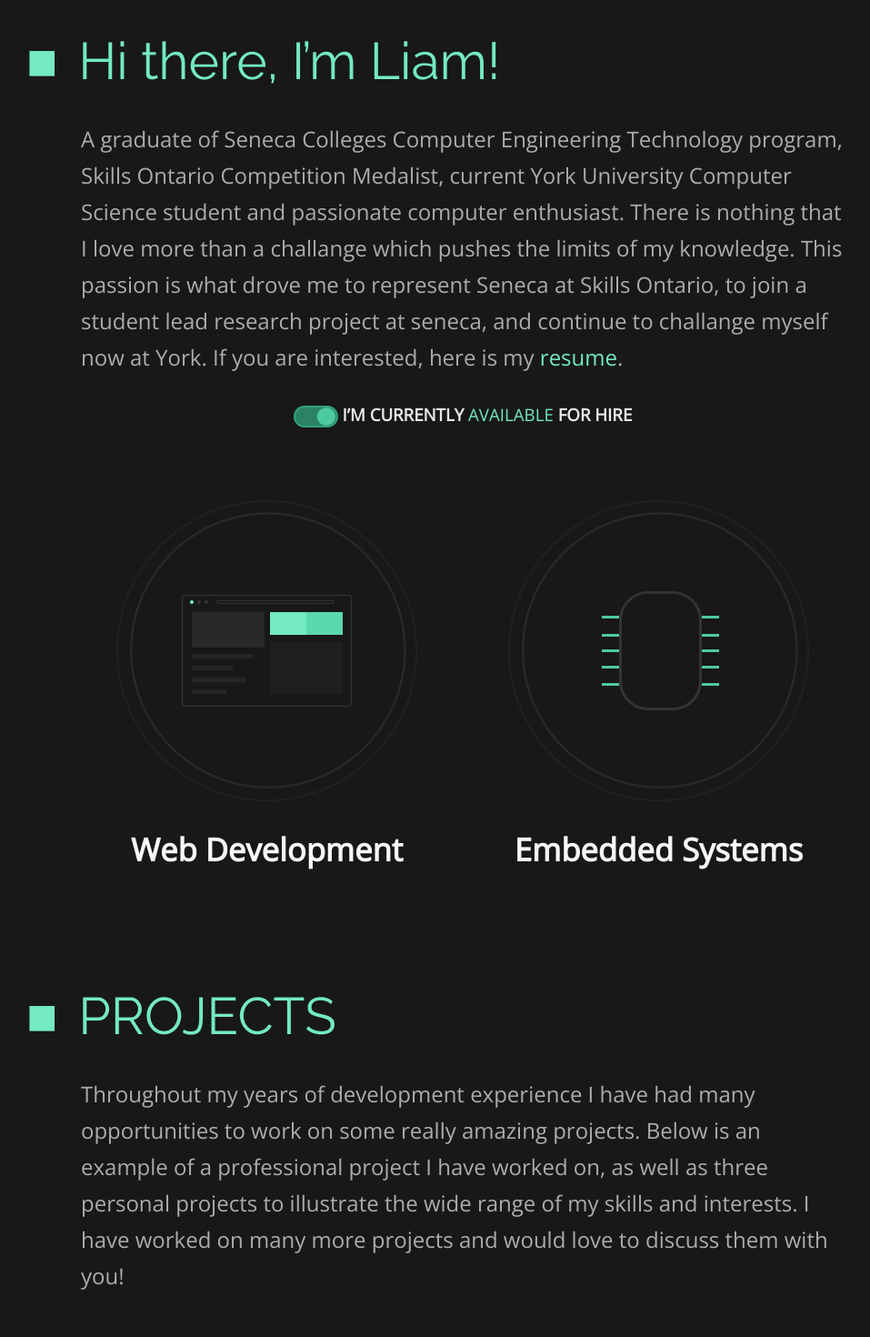
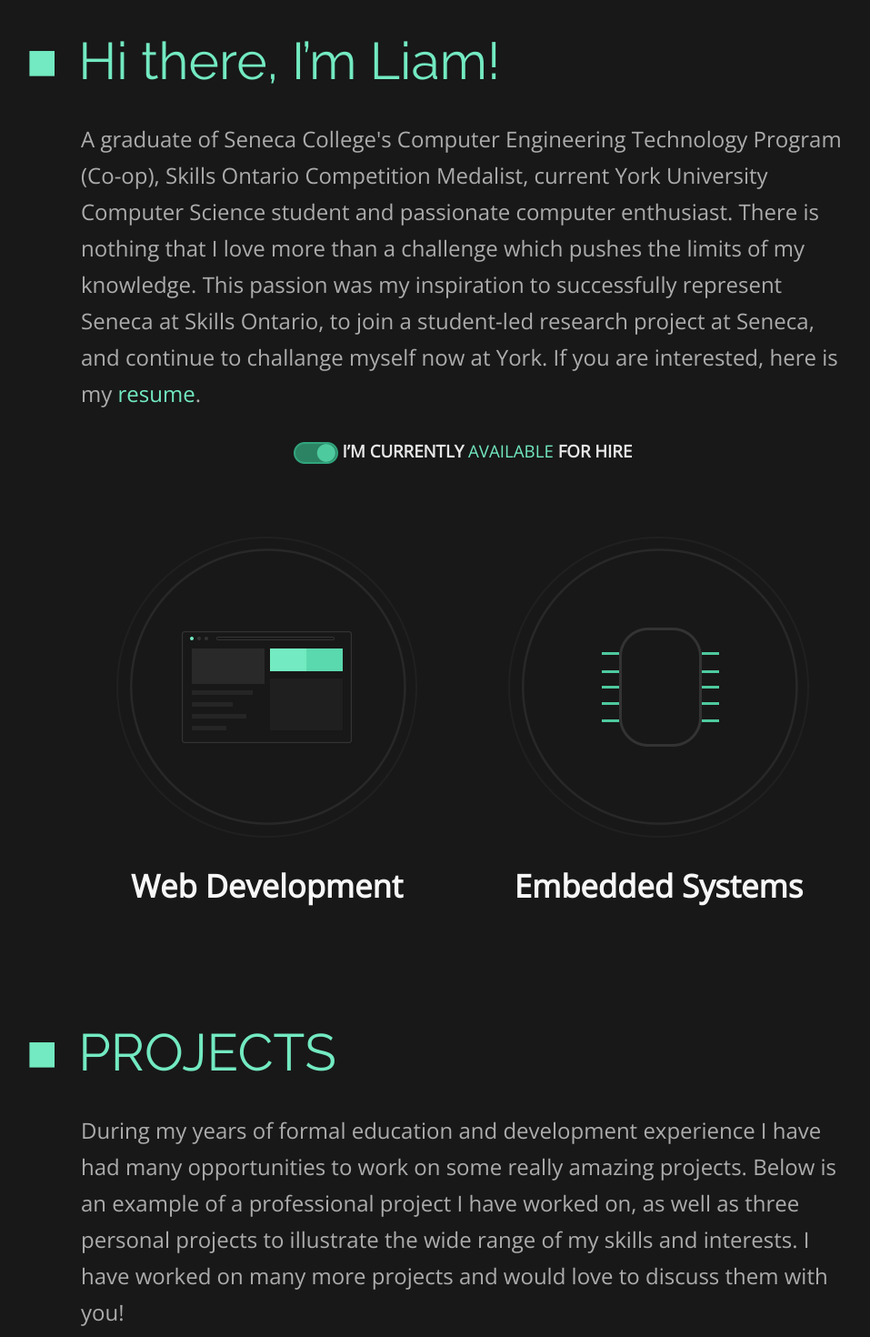
Before and after one commit to mcmahonliam837/portfolioSite, a React (Create React App) app: page / in a window 1280 px wide. Shown: the part 820-2290 px from the top of the page at 91% size, without its empty margins (131-1088 px from the left). Built offline with nearby package versions, Linux system fonts and the light colour scheme.

Commit message:
edited text

```diff
--- a/public/index.html
+++ b/public/index.html
@@ -3,15 +3,10 @@
   <head>
     <meta charset="utf-8" />
     <meta name="viewport" content="width=device-width, initial-scale=1, user-scalable=0" />
-    <meta
-      name="description"
-      content="Web site created using create-react-app"
-    />
     <!--
       manifest.json provides metadata used when your web app is installed on a
       user's mobile device or desktop. See https://developers.google.com/web/fundamentals/web-app-manifest/
     -->
-    <link rel="manifest" href="%PUBLIC_URL%/manifest.json" />
 
     <link rel="icon" type="image/png" href="Logo.png">
 
--- a/src/About/About.js
+++ b/src/About/About.js
@@ -11,7 +11,7 @@ const About = () => {
       <div>
         <h1 className="title">&#x25A0;&thinsp;&thinsp;Hi there, I’m Liam!</h1>
         <p>
-          A graduate of Seneca Colleges Computer Engineering Technology program, Skills Ontario Competition Medalist, current York University Computer Science student and passionate computer enthusiast. There is nothing that I love more than a challange which pushes the limits of my knowledge. This passion is what drove me to represent Seneca at Skills Ontario, to join a student lead research project at seneca, and continue to challange myself now at York. If you are interested, here is my <a href='Resume.pdf'  target="_blank" rel="noopener noreferrer"><span className='highlight'>resume</span></a>.
+          A graduate of Seneca College's Computer Engineering Technology Program (Co-op), Skills Ontario Competition Medalist, current York University Computer Science student and passionate computer enthusiast. There is nothing that I love more than a challenge which pushes the limits of my knowledge. This passion was my inspiration to successfully represent Seneca at Skills Ontario, to join a student-led research project at Seneca, and continue to challange myself now at York. If you are interested, here is my <a href='Resume.pdf'  target="_blank" rel="noopener noreferrer"><span className='highlight'>resume</span></a>.
         </p>
       </div>
 
--- a/src/ProjectArea/ProjectArea.js
+++ b/src/ProjectArea/ProjectArea.js
@@ -9,7 +9,7 @@ import indexImg3 from './../Design/Project3.png';
 import indexImg4 from './../Design/Project4.png';
 
 const VET_DESC =
-  'A student lead research project sponsered by the Veterinary School at Seneca College. \
+  'A student-led research project sponsered by the Veterinary School at Seneca College. \
 A prototype device to simulate different vital signs and medical conditions of animals \
 in order to train veterinary students.';
 
@@ -39,7 +39,7 @@ const ProjectArea = () => {
         <h1 className="title">&#x25A0;&thinsp;&thinsp;PROJECTS </h1>
         <div id='projects'></div>
         <p>
-          Throughout my years of development experience I have had many opportunities to work on some really amazing projects. Below is an example of a professional project I have worked on, as well as three personal projects to illustrate the wide range of my skills and interests. I have worked on many more projects and would love to discuss them with you!
+          During my years of formal education and development experience I have had many opportunities to work on some really amazing projects. Below is an example of a professional project I have worked on, as well as three personal projects to illustrate the wide range of my skills and interests. I have worked on many more projects and would love to discuss them with you!
         </p>
 
       </div>
```
Also changed, not shown: 2 other files (tests, documents, lock files or other folders).
